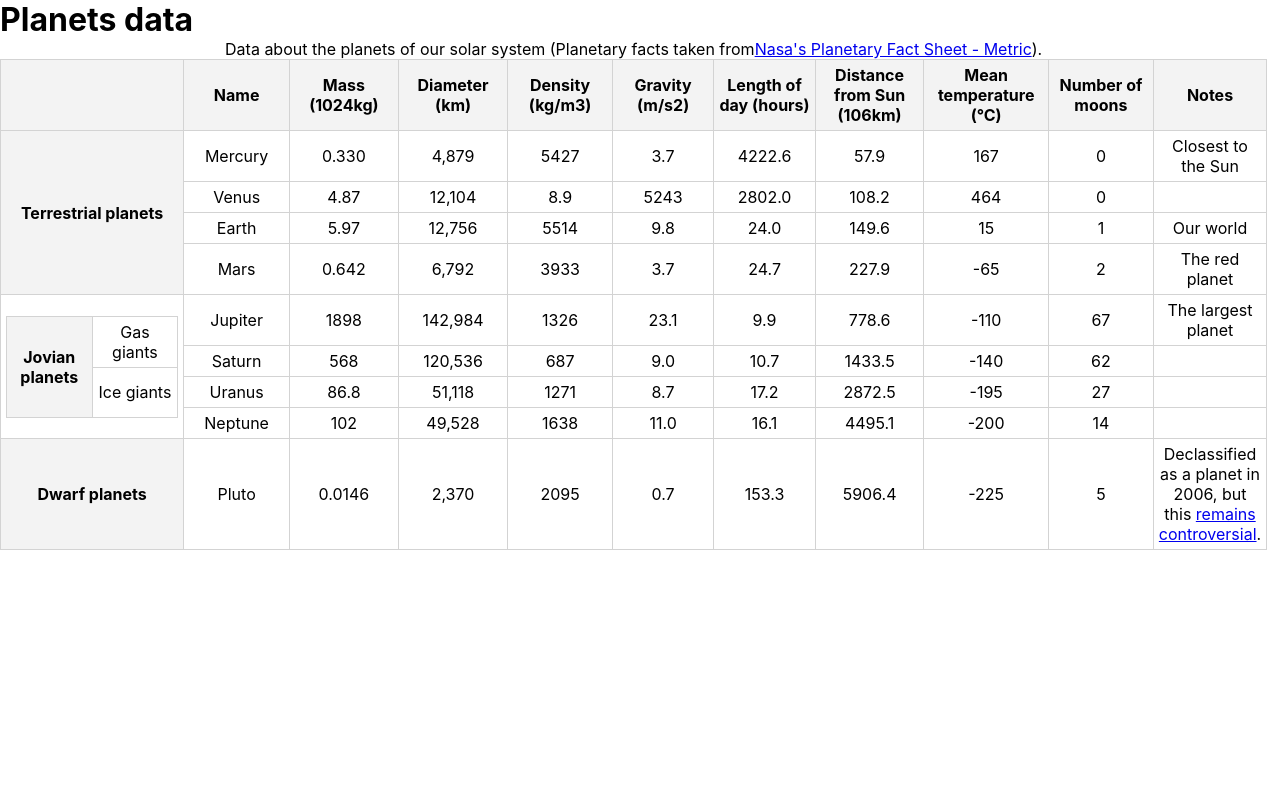
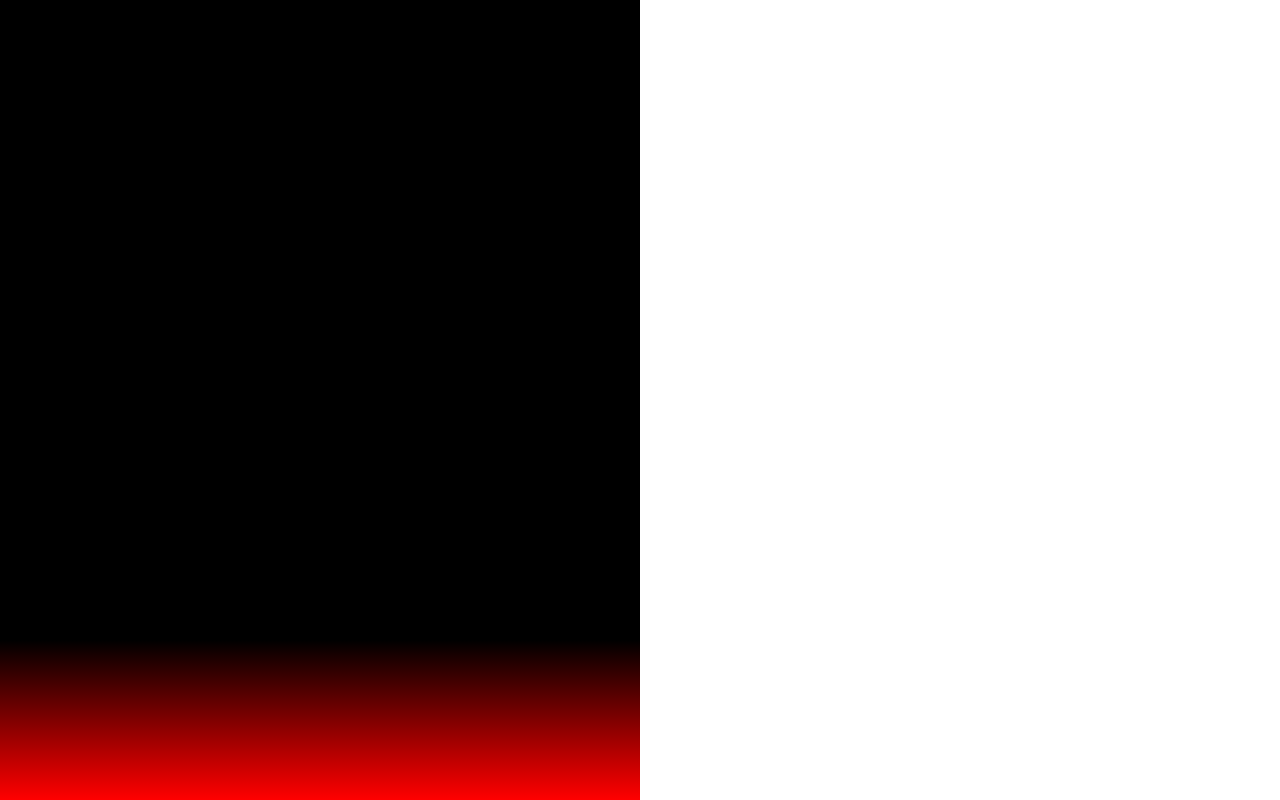
Before and after one commit to MorsiYoucef/Mylearning, a React (Create React App) app: page / in a window 1280 px wide. Shown: the top 800 px of the page. Built offline with nearby package versions, Linux system fonts and the light colour scheme.

Commit message:
new commit

```diff
--- a/src/App.css
+++ b/src/App.css
@@ -1,38 +1,36 @@
-* {
-  padding: 0px;
-  margin: 0px;
-  box-sizing: border-box;
+@property --colorPrimary {
+  syntax: '<color>';
+  initial-value: magenta;
+  inherits: false;
 }
-table,
-th,
-tr,
-td {
-  border: 0.1em solid lightgray;
-  border-collapse: collapse;
-  padding: 5px;
-  text-align: center;
+
+@property --stop {
+  syntax: '<percentage>';
+  initial-value: 50%;
+  inherits: false;
 }
-th {
-  background-color: rgb(243, 243, 243);
-  width: 150px;
+
+body {
+  /* might wanna RE-declare values as a fallback, but not necessary in supportin browsers. */
+  --colorPrimary: magenta;
+  --stop: 50%;
+
+  display: grid;
+  grid-template-columns: 50% 50%;
+  margin: 0;
 }
-th {
+
+div {
+  height: 100vh;
+  width: 100%;
+  transition: --stop 0.5s, --colorPrimary 0.2s;
+  background: linear-gradient(
+    to bottom,
+    black var(--stop),
+    var(--colorPrimary)
+  );
 }
-#note {
-  width: 4rem;
+div:hover {
+  --colorPrimary: red;
+  --stop: 80%;
 }
-#terrestrial {
-  width: 250px;
-}
-.cell {
-  width: 100px;
-  height: 100px;
-  border-collapse: collapse;
-}
-.parent {
-  align-items: end;
-}
-.ok {
-  width: 250px;
-  height: 50px;
-}
--- a/src/App.js
+++ b/src/App.js
@@ -2,158 +2,9 @@ import './App.css'
 
 export default function App() {
   return (
-    <div className="header">
-      <h1>Planets data</h1>
-      <table style={{ width: '99%' }}>
-        <caption>
-          Data about the planets of our solar system (Planetary facts taken from
-          <a href="https://nssdc.gsfc.nasa.gov/planetary/factsheet/">
-            Nasa's Planetary Fact Sheet - Metric
-          </a>
-          ).
-        </caption>
-        <tr>
-          <th></th>
-          <th>Name</th>
-          <th>Mass (1024kg)</th>
-          <th>Diameter (km)</th>
-          <th>Density (kg/m3)</th>
-          <th>Gravity (m/s2)</th>
-          <th>Length of day (hours)</th>
-          <th>Distance from Sun (106km)</th>
-          <th>Mean temperature (°C)</th>
-          <th>Number of moons</th>
-          <th id="note">Notes</th>
-        </tr>
-        <tr>
-          <th rowspan="4" id="terrestrial">
-            Terrestrial planets
-          </th>
-          <td>Mercury</td>
-          <td>0.330</td>
-          <td>4,879</td>
-          <td>5427</td>
-          <td>3.7</td>
-          <td>4222.6</td>
-          <td>57.9</td>
-          <td>167</td>
-          <td>0</td>
-          <td>Closest to the Sun</td>
-        </tr>
-        <tr>
-          <td>Venus</td>
-          <td>4.87</td>
-          <td>12,104</td>
-          <td>8.9</td>
-          <td>5243</td>
-          <td>2802.0</td>
-          <td>108.2</td>
-          <td>464</td>
-          <td>0</td>
-        </tr>
-        <tr>
-          <td>Earth</td>
-
-          <td>5.97</td>
-          <td>12,756</td>
-          <td>5514</td>
-          <td>9.8</td>
-          <td>24.0</td>
-          <td>149.6</td>
-          <td>15</td>
-          <td>1</td>
-          <td>Our world</td>
-        </tr>
-        <tr>
-          <td>Mars</td>
-          <td>0.642</td>
-          <td>6,792</td>
-          <td>3933 </td>
-          <td>3.7</td>
-          <td>24.7</td>
-          <td>227.9</td>
-          <td>-65</td>
-          <td>2</td>
-          <td> The red planet</td>
-        </tr>
-        <tr>
-          <td rowspan="4" className="ok">
-            <tr className="ok">
-              <th rowspan="2" style={{ width: '50%' }} className="ok">
-                Jovian planets
-              </th>
-              <td className="ok">Gas giants</td>
-            </tr>
-            <tr className="ok">
-              <td rowspan="2" className="ok">
-                Ice giants
-              </td>
-            </tr>
-          </td>
-          <td>Jupiter</td>
-          <td>1898 </td>
-          <td>142,984</td>
-          <td>1326</td>
-          <td>23.1</td>
-          <td>9.9</td>
-          <td>778.6</td>
-          <td>-110</td>
-          <td> 67 </td>
-          <td>The largest planet</td>
-        </tr>
-        <tr>
-          <td>Saturn </td>
-          <td>568</td>
-          <td>120,536</td>
-          <td>687</td>
-          <td>9.0</td>
-          <td>10.7</td>
-          <td>1433.5</td>
-          <td>-140</td>
-          <td>62</td>
-          <td></td>
-        </tr>
-        <tr>
-          <td>Uranus </td>
-          <td> 86.8 </td>
-          <td>51,118</td>
-          <td>1271 </td>
-          <td>8.7</td>
-          <td>17.2</td>
-          <td>2872.5</td>
-          <td>-195</td>
-          <td>27</td>
-          <td></td>
-        </tr>
-        <tr>
-          <td>Neptune</td>
-          <td>102</td>
-          <td>49,528</td>
-          <td>1638</td>
-          <td> 11.0</td>
-          <td> 16.1</td>
-          <td>4495.1</td>
-          <td>-200</td>
-          <td>14</td>
-          <td></td>
-        </tr>
-        <tr>
-          <th>Dwarf planets</th>
-          <td>Pluto</td>
-          <td>0.0146</td>
-          <td>2,370</td>
-          <td>2095</td>
-          <td>0.7</td>
-          <td>153.3</td>
-          <td>5906.4</td>
-          <td>-225</td>
-          <td>5</td>
-          <td>
-            Declassified as a planet in 2006, but this{' '}
-            <a href="#">remains controversial</a>.
-          </td>
-        </tr>
-      </table>
-    </div>
+    <section>
+      <div></div>
+      <div></div>
+    </section>
   )
 }
```
